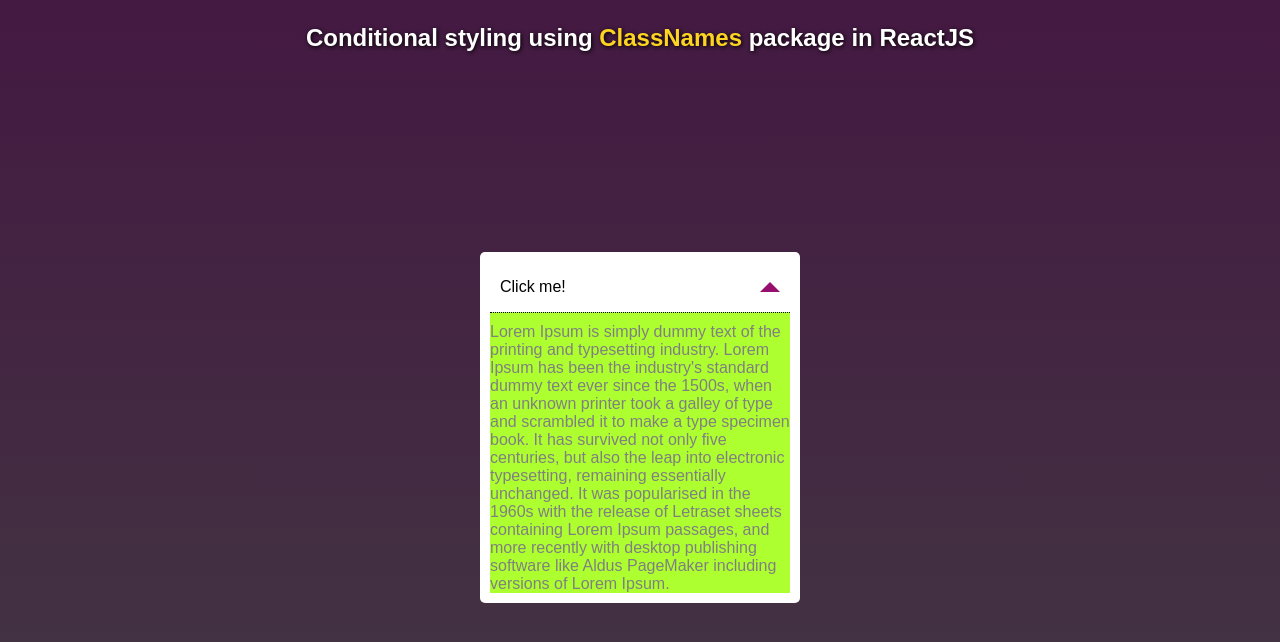
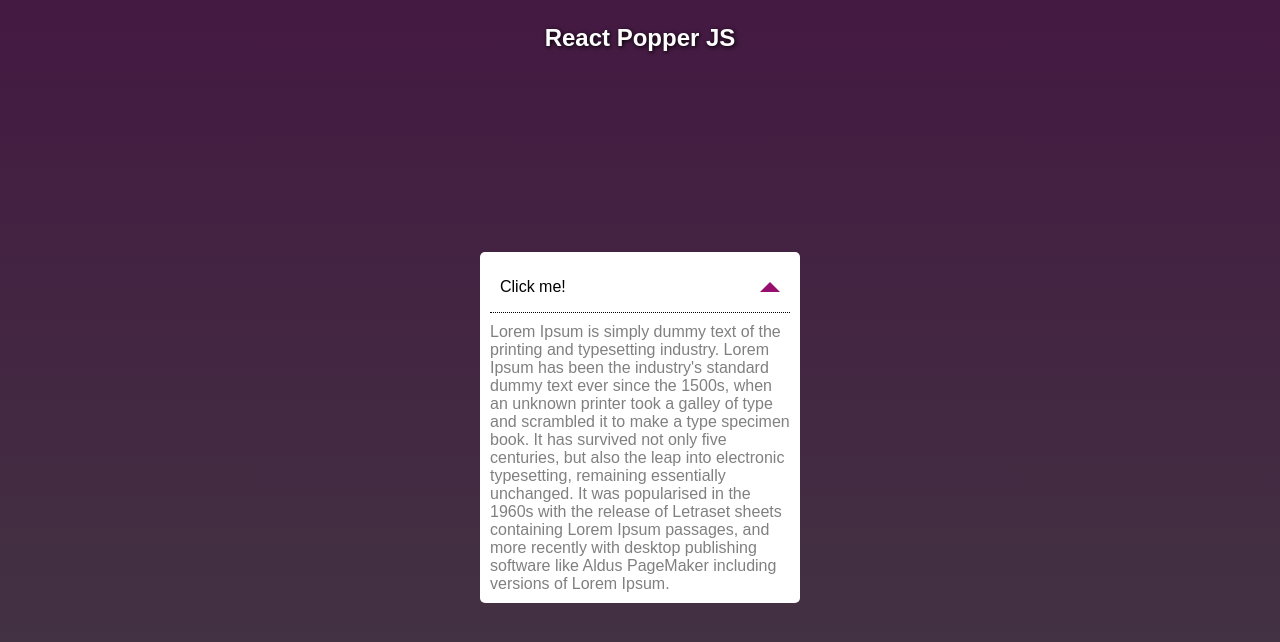
Before and after one commit to mdeveloper20/reactReminder, a React (Create React App) app: page / in a window 1280 px wide. Both pictures are taken after a click on the element "Click me!". Shown: the top 642 px of the page. Built offline with nearby package versions, Linux system fonts and the light colour scheme; the HTML template or start-up script is replaced by a standard one.

Commit message:
add popper

```diff
--- a/package.json
+++ b/package.json
@@ -3,9 +3,11 @@
   "version": "0.1.0",
   "private": true,
   "dependencies": {
+    "@popperjs/core": "^2.4.4",
     "classnames": "^2.2.6",
     "react": "^16.12.0",
     "react-dom": "^16.12.0",
+    "react-popper": "^2.2.3",
     "react-scripts": "3.2.0"
   },
   "scripts": {
--- a/src/App.css
+++ b/src/App.css
@@ -68,7 +68,3 @@
 .box .description-active{
   display: block;
 }
-
-.box .green-active{
-  background-color: greenyellow;
-}
--- a/src/App.js
+++ b/src/App.js
@@ -8,14 +8,15 @@
   const onClickHeader = () => {
     setIsOpen(!isOpen)
   }
+
   return (
     <div className='app'>
-      <h3>Conditional styling using <b>ClassNames</b> package in ReactJS</h3>
+      <h3>React Popper JS</h3>
 
       <div className='box'>
         <p onClick={onClickHeader} className="title">Click me! <i className="arrow-up"></i></p>
 
-        <div className={classNames('description', { 'description-active': isOpen, 'green-active': isOpen })}>
+        <div className={classNames('description', { 'description-active': isOpen })}>
         Lorem Ipsum is simply dummy text of the printing and typesetting industry. Lorem Ipsum has been the industry's standard dummy text ever since the 1500s, when an unknown printer took a galley of type and scrambled it to make a type specimen book. It has survived not only five centuries, but also the leap into electronic typesetting, remaining essentially unchanged. It was popularised in the 1960s with the release of Letraset sheets containing Lorem Ipsum passages, and more recently with desktop publishing software like Aldus PageMaker including versions of Lorem Ipsum.
         </div>
       </div>
```
Also changed, not shown: 1 other file (tests, documents, lock files or other folders).
